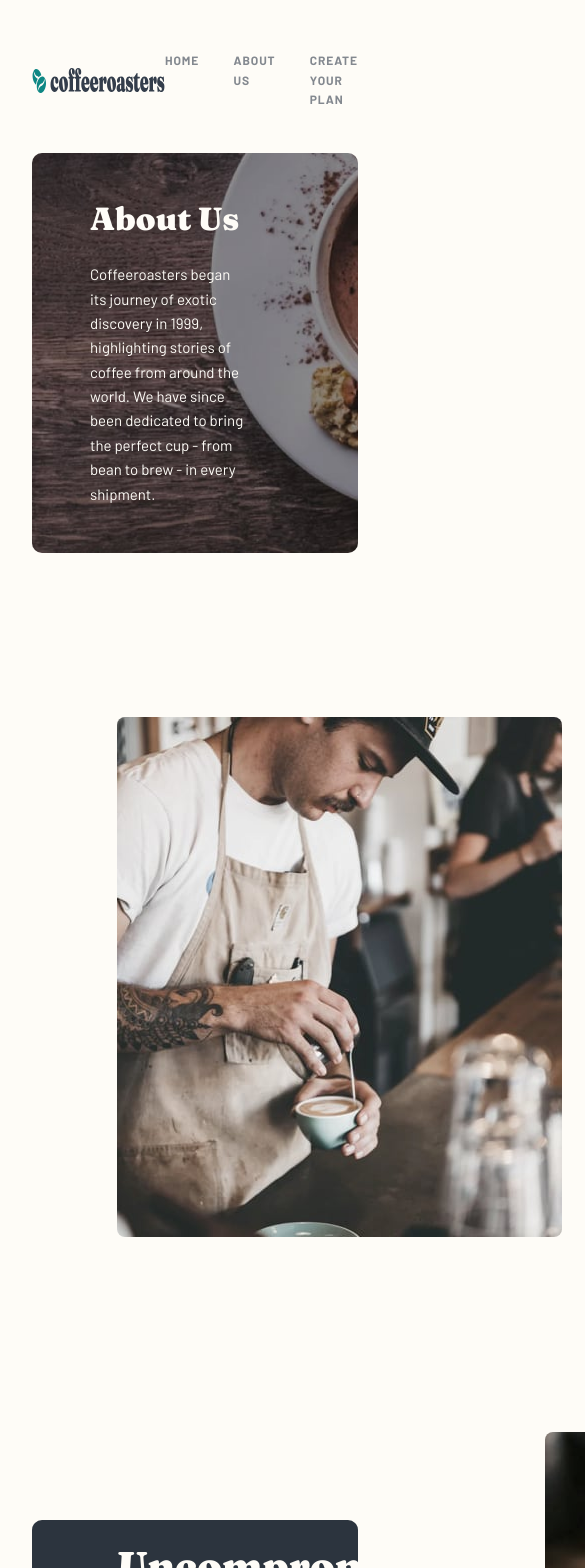
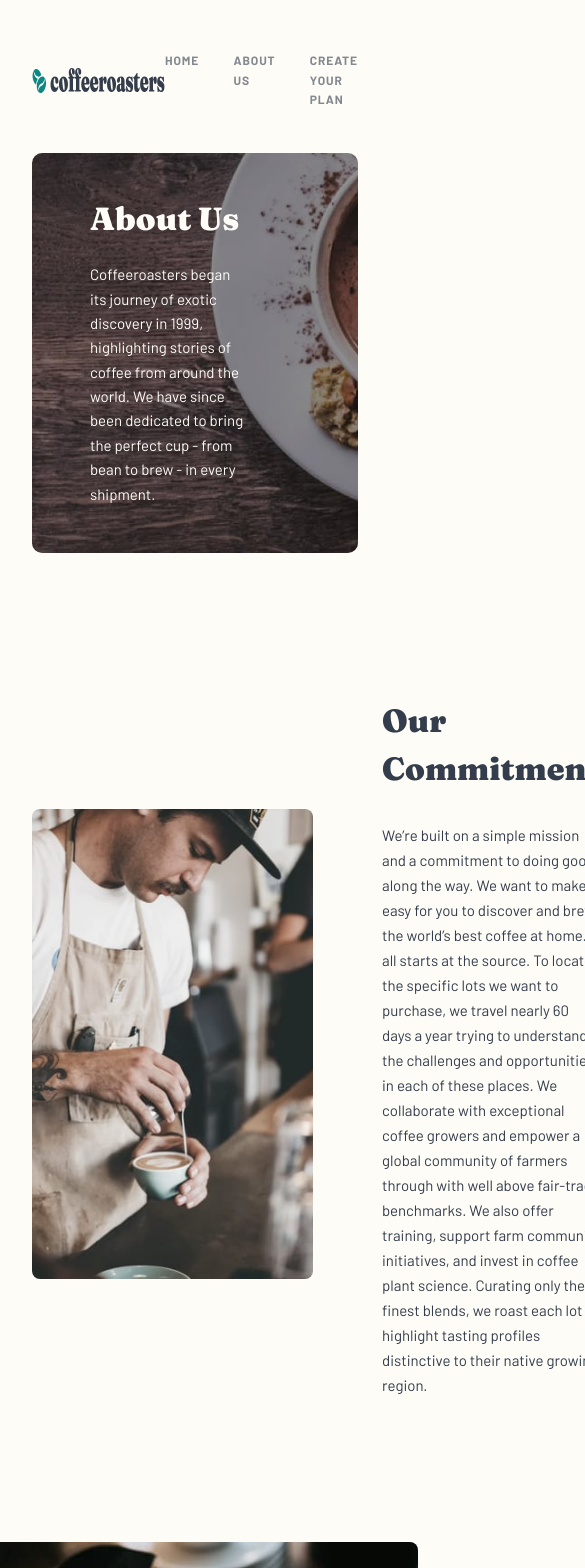
Before and after one commit to ohmymario/coffee-roasters, a Next.js app: page /about in a window 390 px wide. Shown: the top 1568 px of the page, 585 px wide, since content can reach past the window. Built offline with nearby package versions, Linux system fonts and the light colour scheme.

Commit message:
Add tablet styles for aboutmessage component

```diff
--- a/components/aboutMessage/AboutMessageStyles.js
+++ b/components/aboutMessage/AboutMessageStyles.js
@@ -1,24 +1,10 @@
 import styled from 'styled-components';
-
-// img 520 x 445
-// txt 450 x 340
-// max-space between ~ 125px!!!!
-// min space between 69px
-
-// total 1110 x 520
-// --darkGreyBlue: #333D4B;
-// 85px padding
-// take in props - alt, flip, wrap
-
-// docs example background: ${props => props.primary ? "palevioletred" : "white"};
-/* flex-wrap: ${props => (props.wrapping ? 'wrap' : 'nowrap')}; */
 
 const AboutMessageStyles = styled.div`
   display: flex;
   align-items: center;
   justify-content: space-between;
   padding: 0 85px 0 85px;
-  /* change padding on smaller viewports */
   position: relative;
   margin-bottom: 10.5rem;
 
@@ -46,6 +32,7 @@ const AboutMessageStyles = styled.div`
       border-radius: 8px;
     }
   }
+
   .about-msg-message {
     max-width: 540px;
     margin-top: ${props => (props.bg ? '2.4em' : '0')};
@@ -61,6 +48,58 @@ const AboutMessageStyles = styled.div`
         props.primary ? 'var(--darkGreyBlue)' : 'var(--lightCreamBG)'};
     }
   }
+
+  @media (max-width: 768px) {
+    padding: 0;
+    flex-wrap: ${props => (props.wrapping ? 'wrap' : '')};
+    justify-content: ${props => (props.wrapping ? 'center' : '')};
+    margin-bottom: ${props => (props.bg ? '13.125rem' : '9rem')};
+
+    div[class*='about']:nth-child(1) {
+      margin: ${props => (props.wrapping ? '0' : '')};
+    }
+
+    div[class*='about']:nth-child(2) {
+      margin: ${props => (props.wrapping ? '0' : '')};
+      margin-bottom: ${props => (props.wrapping ? '64px' : '')};
+    }
+
+    .about-msg-background {
+      position: absolute;
+      width: 100%;
+      height: 488px;
+      border-radius: 10px;
+      top: 170px;
+      left: 0;
+      background: #2c343e;
+      z-index: -1;
+    }
+
+    .about-msg-image {
+      order: ${props => (props.wrapping ? '-1' : '')};
+      * {
+        max-width: ${props => (!props.wrapping ? '281px' : '573px')};
+        max-height: ${props => (!props.wrapping ? '470px' : '320px')};
+      }
+      img {
+        object-fit: cover;
+        border-radius: 8px;
+      }
+    }
+
+    .about-msg-message {
+      margin: ${props => (props.wrapping ? '0' : '')};
+      text-align: ${props => (props.wrapping ? 'center' : '')};
+      h2 {
+        font-size: 32px;
+        margin-bottom: ${props => (props.wrapping ? '0.75em' : '0.95em')};
+        line-height: 1.5;
+      }
+      p {
+        line-height: 1.667;
+      }
+    }
+  }
 `;
 
 export default AboutMessageStyles;
--- a/components/aboutMessageContainer/AboutMessageContainer.js
+++ b/components/aboutMessageContainer/AboutMessageContainer.js
@@ -45,6 +45,7 @@ const AboutMessageContainer = () => (
           and enjoyable.
         </p>
       </div>
+      {/* TODO: CHANGE IMAGE DEPENDING ON VIEW */}
       <div className="about-msg-image">
         <Image
           src="/images/image-quality.jpg"
```
